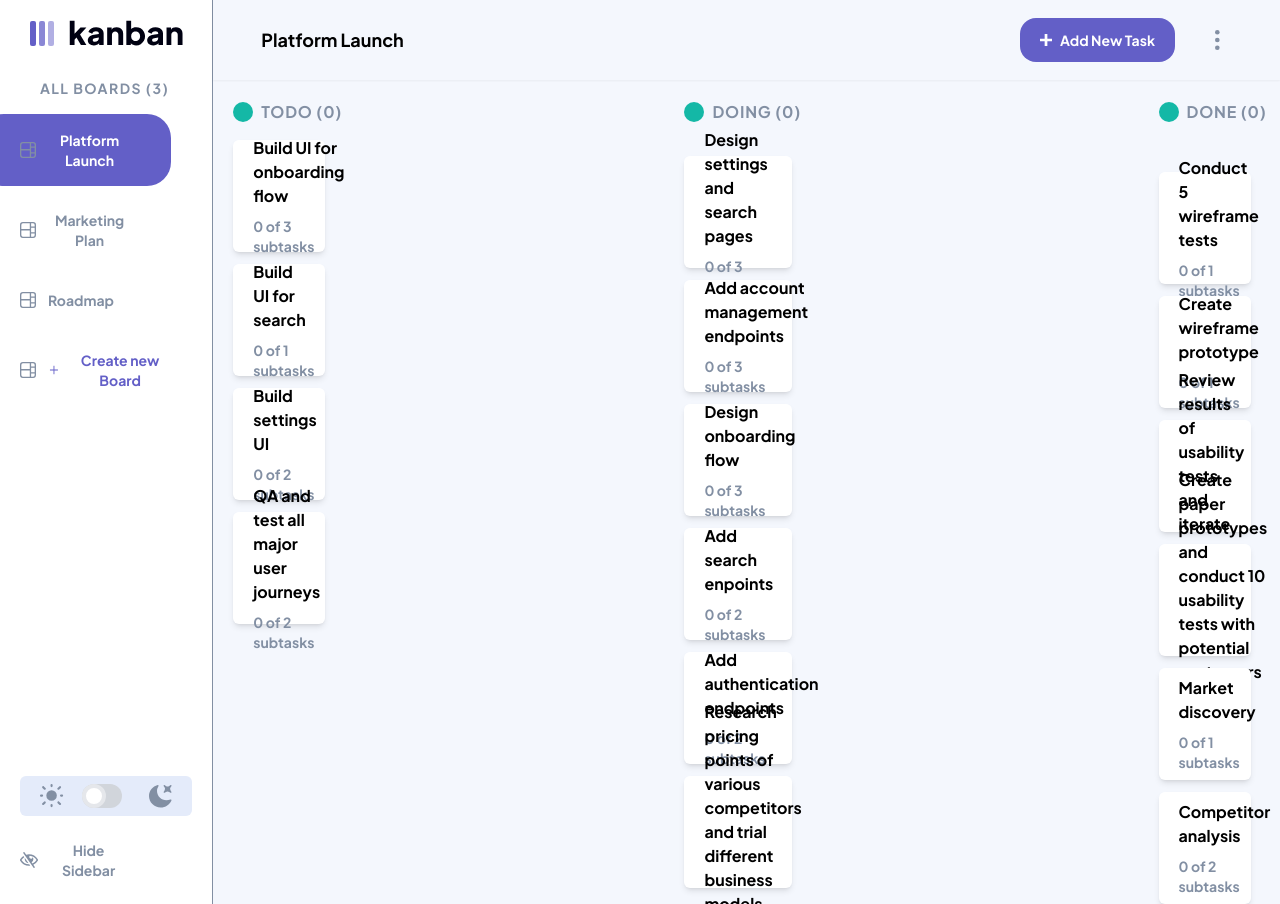
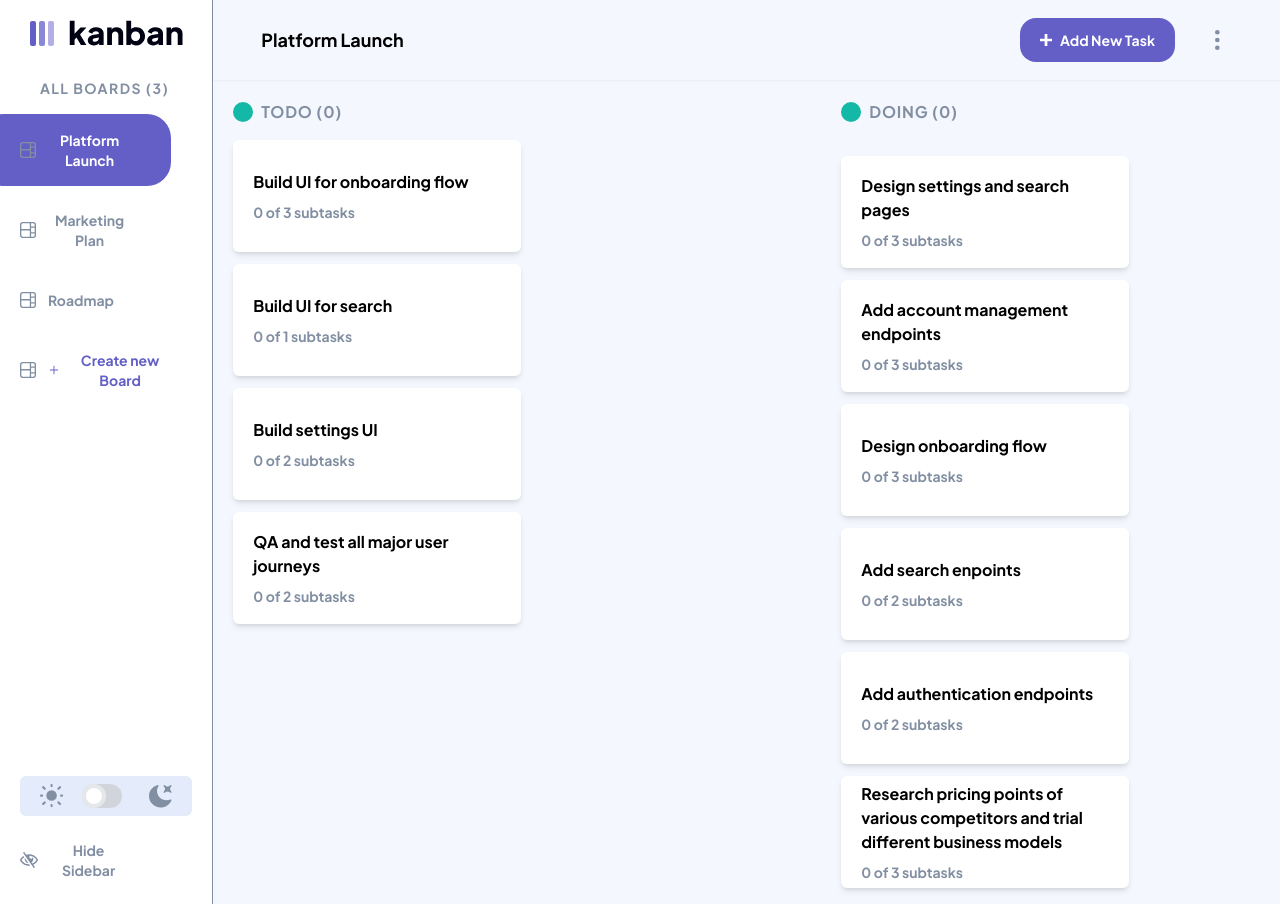
Before and after one commit to danielgen01/kanbanboard-frontend, a React (Vite) app: page / in a window 1280 px wide. Built offline with nearby package versions, Linux system fonts and the light colour scheme.

Commit message:
Redesign boxes

```diff
--- a/src/components/reusable/Kanbanbox.tsx
+++ b/src/components/reusable/Kanbanbox.tsx
@@ -33,7 +33,8 @@ export const Kanbanbox: React.FC<TodoBox> = ({
 
   return (
     <div
-      className="kanbanbox min-h-28 xl:h-28 w-72 md:w-[90%]  xl:w-[70%] bg-white rounded-md flex flex-col items-start justify-center shadow-md gap-2 px-5
+      className="kanbanbox min-h-[5rem] xl:h-28 w-72  md:w-52
+       xl:w-72 bg-white rounded-md flex flex-col items-start justify-center shadow-md gap-2 px-5
           dark:bg-dark-gray cursor-pointer"
       onClick={handleToggleViewTaskForm}
     >
```
